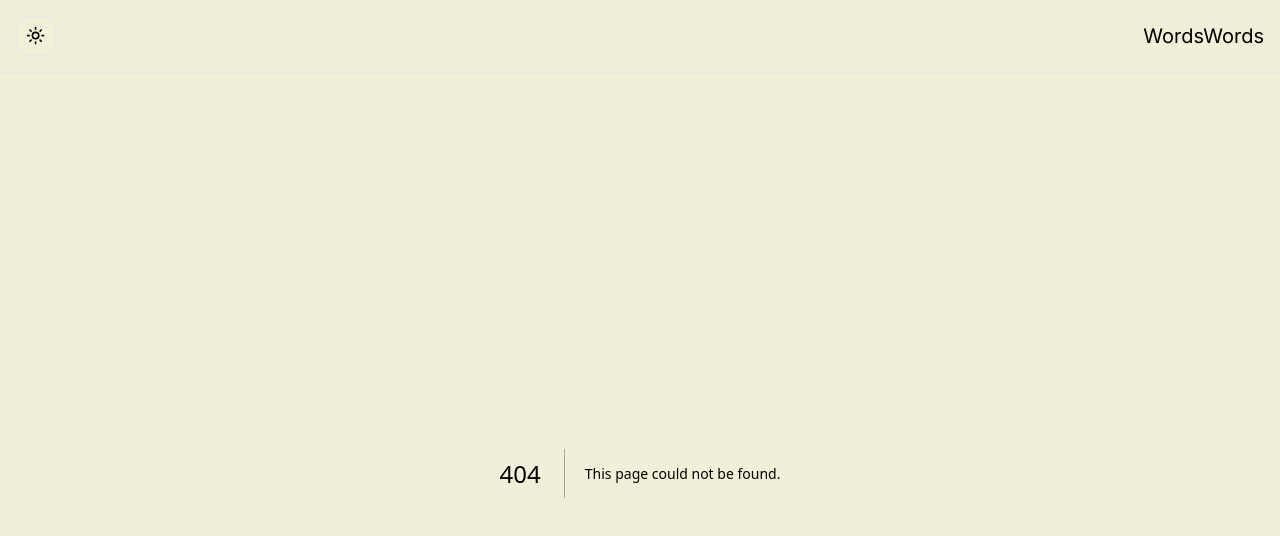
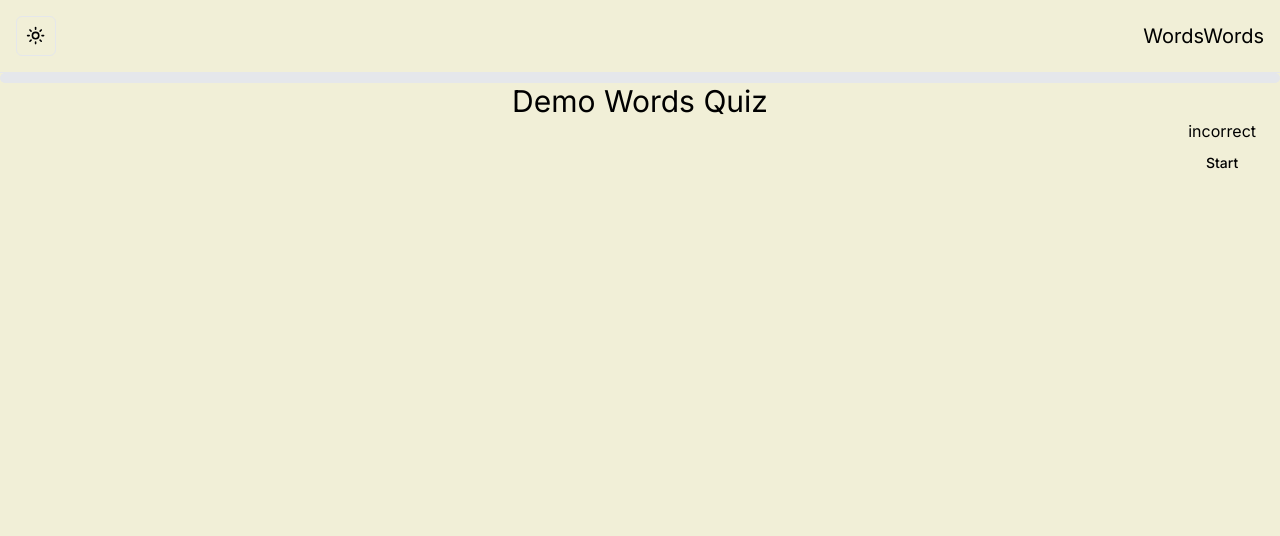
Before and after one commit to B3N101/WordsWords, a Next.js app in the folder frontend/: page /quiz in a window 1280 px wide. Before the commit this address had no page. Shown: the top 536 px of the page. Built offline with nearby package versions, Linux system fonts and the light colour scheme.

Commit message:
basic quiz page scaffolding

```diff
--- /dev/null
+++ b/frontend/app/quiz/layout.tsx
@@ -0,0 +1,8 @@
+export default function Layout( { children } : { children: React.ReactNode })
+{
+    return (
+        <div className = "flex flex-col flex-1 w-full m-auto h-screen gap-6">
+            { children }
+        </div>
+    )
+}
--- /dev/null
+++ b/frontend/app/quiz/page.tsx
@@ -0,0 +1,178 @@
+'use client';
+
+import { useState } from 'react';
+import { Button } from '@/components/ui/button';
+import ProgressBar from '@/components/progressBar';
+
+type answer = {
+  answerText: string,
+  isCorrect: boolean,
+  id: number
+}
+const quizQuestions = [
+  {
+    question: "What is the definition of \"dog\"?",
+    answers: [
+        {answerText: "Animal with four legs", isCorrect: false, id:1},
+        {answerText: "Man's best friend", isCorrect: true, id:2},
+        {answerText: "Something that barks", isCorrect: false, id:3},
+        {answerText: "I don't know", isCorrect: false, id:4}
+    ]
+  },
+  {
+    question: "Which Middlesex boys dorm is the best?",
+    answers: [
+        {answerText: "Landry", isCorrect: false, id:1},
+        {answerText: "Atkins", isCorrect: true, id:2},
+        {answerText: "RW", isCorrect: false, id:3},
+        {answerText: "Clay", isCorrect: false, id:4}
+    ]
+  },
+  {
+    question: "How many hours of sleep do MX students average every night?",
+    answers: [
+        {answerText: "6", isCorrect: false, id:1},
+        {answerText: "7", isCorrect: true, id:2},
+        {answerText: "8", isCorrect: false, id:3},
+        {answerText: "9", isCorrect: false, id:4}
+    ]
+  }
+];
+
+export default function Quiz() {
+  const [started, setStarted] = useState(false);
+  const [currentQuestion, setCurrentQuestion] = useState<number>(0);
+  const [score, setScore] = useState<number>(0);
+  const [selectedAnswer, setSelectedAnswer] = useState<number | null> (null);
+  const [isCurrentCorrect, setIsCurrentCorrect] = useState<boolean | null> (null);
+  const [submitted, setSubmitted] = useState<boolean>(false);
+
+  const handleAnswerClick = (answer: answer) => {
+    setSelectedAnswer(answer.id);
+    const isCurrentCorrect = answer.isCorrect;
+    if (isCurrentCorrect){
+      setScore(score+1);
+    }
+    console.log(isCurrentCorrect);
+    console.log(score);
+  }
+  const handleNext = () => {
+    if (!started) {
+      setStarted(true);
+      return;
+    }
+    if (currentQuestion < quizQuestions.length-1){
+      setCurrentQuestion(currentQuestion + 1);
+    }
+    else
+    {
+      setSubmitted(true);
+      return;
+    }
+
+    setSelectedAnswer(null);
+    setIsCurrentCorrect(null);
+  }
+  const handleBack = () => {
+    if (currentQuestion > 0){
+      setCurrentQuestion(currentQuestion - 1);
+    }
+    setSelectedAnswer(null);
+    setIsCurrentCorrect(null);
+  }
+  return (
+    <div>
+    {!submitted ?
+    (
+    <div className="flex flex-col flex-1">
+      <div>
+        <header>
+          <ProgressBar value={(currentQuestion/quizQuestions.length)*100}/>
+        </header>
+      </div>
+      <main className="flex justify-center flex-1">
+        {!started ? <h1 className="text-3xl font-bol">Demo Words Quiz</h1>
+        : (
+          <div>
+            <h2 className="text-2xl font-bold">{quizQuestions[currentQuestion].question}</h2>
+            <div className = "grid grid-cols1 gap-6 m-12">
+              {
+                quizQuestions[currentQuestion].answers.map((answer) => (
+                  <Button key={answer.id}
+                    variant="answer_choice"
+                    onClick={() => handleAnswerClick(answer)}>
+                      {answer.answerText}
+                  </Button>
+                ))
+              }
+            </div>
+          </div>
+        )}
+      </main>
+      <footer className="flow-root pb-9 px-6 bottom mb-0">
+        <div className="float-left flex flex-col">
+          {!started ? null : <Button onClick={handleBack}>{'Back'}</Button>}
+        </div>
+        <div className="float-right flex flex-col">
+          <p>{isCurrentCorrect ? 'correct' : 'incorrect'}</p>
+          <Button onClick={handleNext}>{!started ? 'Start' : (currentQuestion !== quizQuestions.length-1 ? 'Next' : 'Submit')} </Button>
+        </div>
+      </footer>
+    </div>
+    ):
+    (
+      <div className="flex flex-col flex-1 items-center justify-center">
+        <h1>Quiz Results</h1>
+        <p>You scored {score} out of {quizQuestions.length}</p>
+        <Button onClick={() => window.location.reload()}>Retake Quiz</Button>
+      </div>
+    )
+    }
+    </div>
+  )
+  /*
+  const [currentQuestion, setCurrentQuestion] = useState<number>(0);
+  const [userAnswers, setUserAnswers] = useState<string[]>([]);
+  const [showResults, setShowResults] = useState<boolean>(false);
+
+  const handleAnswerClick = (answer: string) => {
+    setUserAnswers([...userAnswers, answer]);
+    if (currentQuestion < quizQuestions.length - 1) {
+      setCurrentQuestion(currentQuestion + 1);
+    } else {
+      setShowResults(true);
+    }
+  };
+
+  const calculateScore = (): number => {
+    return userAnswers.filter((answer, index) => answer === quizQuestions[index].answer).length;
+  };
+
+  return (
+    <div className="flex-w-full items-center justify-center font-bold ">
+      {!showResults ? (
+        <div>
+          <h2 className="h-full  flex-column items-center justify-center text-lg">{quizQuestions[currentQuestion].question}</h2>
+          <div>
+            {quizQuestions[currentQuestion].options.map((option, index) => (
+              <div>
+              <Button
+                key={index}
+                onClick={() => handleAnswerClick(option)}
+                variant="answer_choice"
+              >
+                {option}
+              </Button>
+              </div>
+            ))}
+          </div>
+        </div>
+      ) : (
+        <div>
+          <h2>Your Score: {calculateScore()} / {quizQuestions.length}</h2>
+          <Button onClick={() => window.location.reload()}>Retake Quiz</Button>
+        </div>
+      )}
+    </div>
+  );*/
+}
--- /dev/null
+++ b/frontend/components/progressBar.tsx
@@ -0,0 +1,16 @@
+import React from 'react'
+
+type Props = {
+    value: number
+}
+const ProgressBar = (props: Props) => {
+    return (
+        <div className="w-full bg-gray-200 rounded-full h-2.5">
+            <div className="bg-green-500 h-2.5 rounded-md" style={{width: `${props.value}%`}}>
+
+            </div>
+        </div>
+    );
+}
+
+export default ProgressBar
--- a/frontend/components/ui/button.tsx
+++ b/frontend/components/ui/button.tsx
@@ -9,6 +9,7 @@ const buttonVariants = cva(
   {
     variants: {
       variant: {
+        answer_choice: "bg-lightgreen text-black hover:bg-lightgreen/90 border true border-black",
         default: "bg-primary text-primary-foreground hover:bg-primary/90",
         destructive:
           "bg-destructive text-destructive-foreground hover:bg-destructive/90",
--- a/frontend/tailwind.config.ts
+++ b/frontend/tailwind.config.ts
@@ -10,7 +10,8 @@ module.exports = {
         sans: ["var(--font-sans)", ...fontFamily.sans],
       },
       colors:{
-        tan: "#f1efd7"
+        tan: "#f1efd7",
+        lightgreen: "#c8ffc5",
       }
     },
   },
```
Also changed, not shown: frontend/quiz/page.tsx (deleted, +0 -72 lines).
